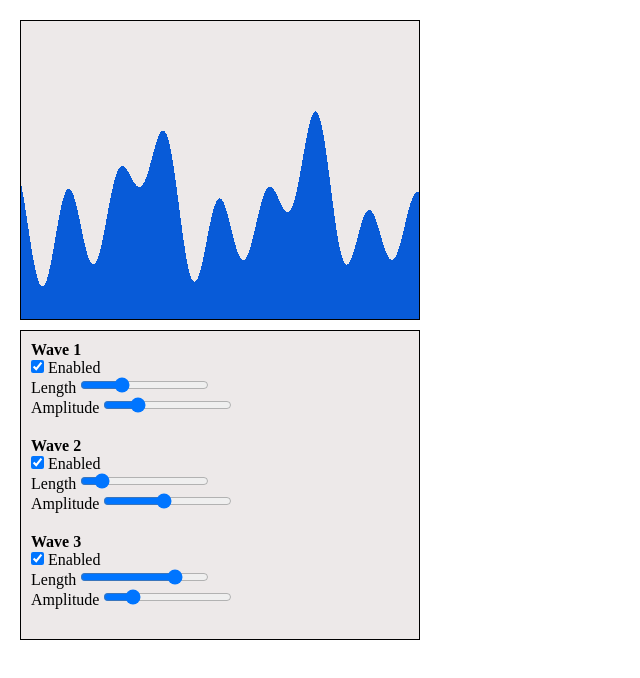
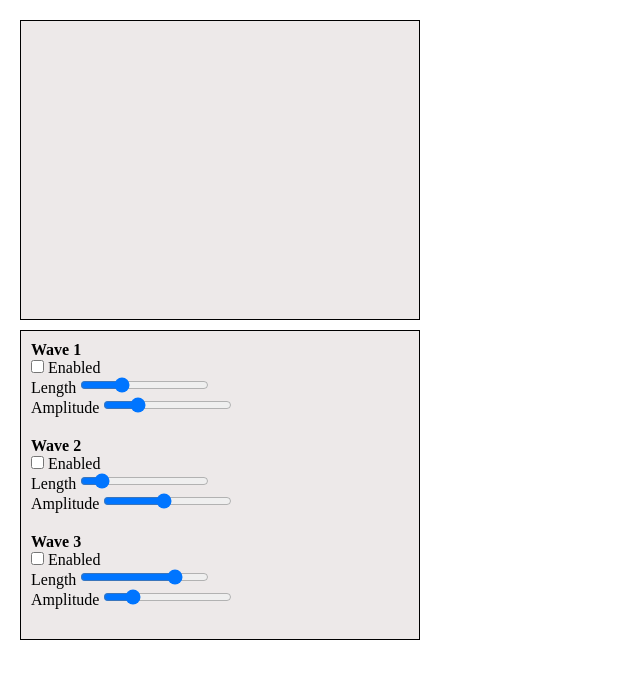
Before and after one commit to mateuszmanczak04/water-waves-simulation-with-sines, a plain HTML site: page index.html in a window 1280 px wide. Shown: the whole page, without its empty margins (0-640 px from the left). Drawn offline with Linux system fonts and the light colour scheme.

Commit message:
Make waves disabled by default

```diff
--- a/index.html
+++ b/index.html
@@ -13,7 +13,7 @@
 			<div>
 				<p><strong>Wave 1</strong></p>
 				<div>
-					<input type="checkbox" name="wave1" id="wave1" checked />
+					<input type="checkbox" name="wave1" id="wave1" />
 					<label for="wave1">Enabled</label>
 				</div>
 				<div>
@@ -42,7 +42,7 @@
 			<div>
 				<p><strong>Wave 2</strong></p>
 				<div>
-					<input type="checkbox" name="wave2" id="wave2" checked />
+					<input type="checkbox" name="wave2" id="wave2" />
 					<label for="wave2">Enabled</label>
 				</div>
 				<div>
@@ -71,7 +71,7 @@
 			<div>
 				<p><strong>Wave 3</strong></p>
 				<div>
-					<input type="checkbox" name="wave3" id="wave3" checked />
+					<input type="checkbox" name="wave3" id="wave3" />
 					<label for="wave3">Enabled</label>
 				</div>
 				<div>
```
